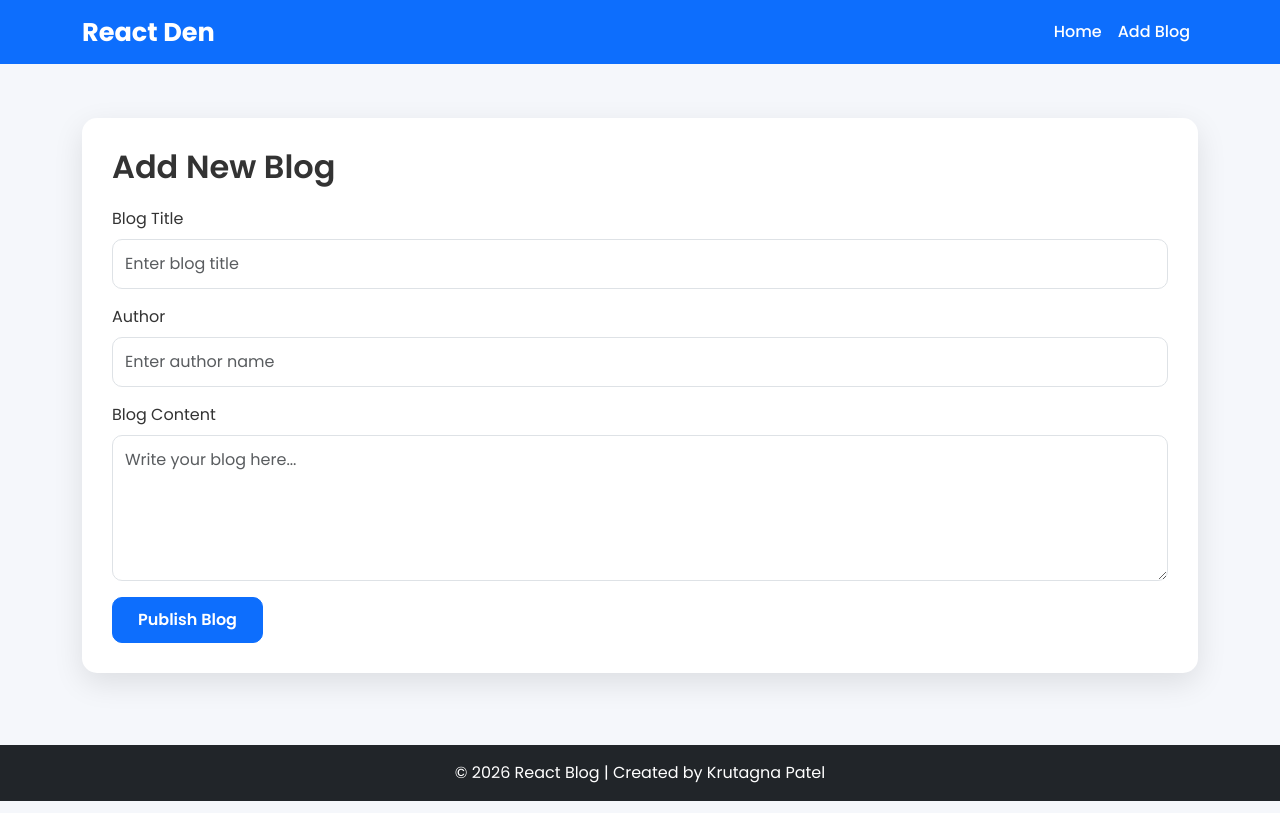
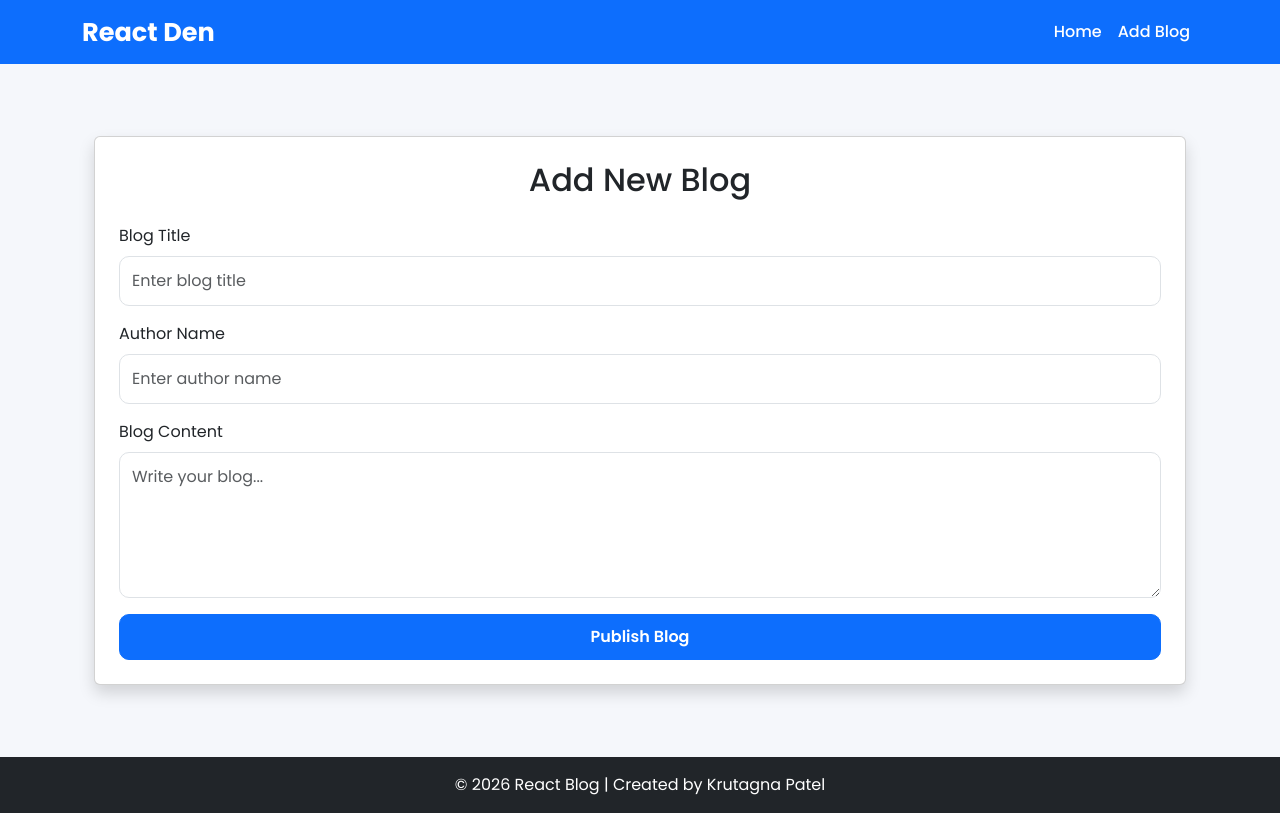
Before and after one commit to krutagna29/FULLSatck, a React (Vite) app in the folder blog/: page /add-blog in a window 1280 px wide. Built offline with nearby package versions, Linux system fonts and the light colour scheme.

Commit message:
Vaalidation Task

```diff
--- a/blog/src/pages/AddBlog.jsx
+++ b/blog/src/pages/AddBlog.jsx
@@ -1,40 +1,130 @@
+import { useState } from "react";
+
 function AddBlog() {
+  const [formData, setFormData] = useState({
+    title: "",
+    author: "",
+    content: "",
+  });
+
+  const [errors, setErrors] = useState({});
+
+  const handleChange = (e) => {
+    setFormData({
+      ...formData,
+      [e.target.name]: e.target.value,
+    });
+
+    // Remove error while typing
+    setErrors({
+      ...errors,
+      [e.target.name]: "",
+    });
+  };
+
+  const validate = () => {
+    let newErrors = {};
+
+    if (!formData.title.trim()) {
+      newErrors.title = "Blog title is required";
+    }
+
+    if (!formData.author.trim()) {
+      newErrors.author = "Author name is required";
+    }
+
+    if (!formData.content.trim()) {
+      newErrors.content = "Blog content is required";
+    }
+
+    return newErrors;
+  };
+
+  const handleSubmit = (e) => {
+    e.preventDefault();
+
+    const validationErrors = validate();
+
+    if (Object.keys(validationErrors).length > 0) {
+      setErrors(validationErrors);
+      return;
+    }
+
+    alert("🎉 Blog submitted successfully!");
+
+    console.log(formData);
+
+    setFormData({
+      title: "",
+      author: "",
+      content: "",
+    });
+
+    setErrors({});
+  };
+
   return (
-    <div className="blog-form">
-      <h2>Add New Blog</h2>
+    <div className="container mt-5">
+      <div className="card shadow p-4">
+        <h2 className="mb-4 text-center">Add New Blog</h2>
 
-      <form>
+        <form onSubmit={handleSubmit}>
           <div className="mb-3">
             <label className="form-label">Blog Title</label>
+
             <input
               type="text"
+              name="title"
               className="form-control"
               placeholder="Enter blog title"
+              value={formData.title}
+              onChange={handleChange}
             />
+
+            {errors.title && (
+              <small className="text-danger">{errors.title}</small>
+            )}
           </div>
 
           <div className="mb-3">
-          <label className="form-label">Author</label>
+            <label className="form-label">Author Name</label>
+
             <input
               type="text"
+              name="author"
               className="form-control"
               placeholder="Enter author name"
+              value={formData.author}
+              onChange={handleChange}
             />
+
+            {errors.author && (
+              <small className="text-danger">{errors.author}</small>
+            )}
           </div>
 
           <div className="mb-3">
             <label className="form-label">Blog Content</label>
+
             <textarea
+              name="content"
               rows="5"
               className="form-control"
-            placeholder="Write your blog here..."
+              placeholder="Write your blog..."
+              value={formData.content}
+              onChange={handleChange}
             ></textarea>
+
+            {errors.content && (
+              <small className="text-danger">{errors.content}</small>
+            )}
           </div>
 
-        <button className="btn btn-primary">
+          <button type="submit" className="btn btn-primary w-100">
             Publish Blog
           </button>
         </form>
+      </div>
     </div>
   );
 }
```
Also changed, not shown: 1 other file (tests, documents, lock files or other folders). Lines whose indentation alone changed are shown as unchanged.
